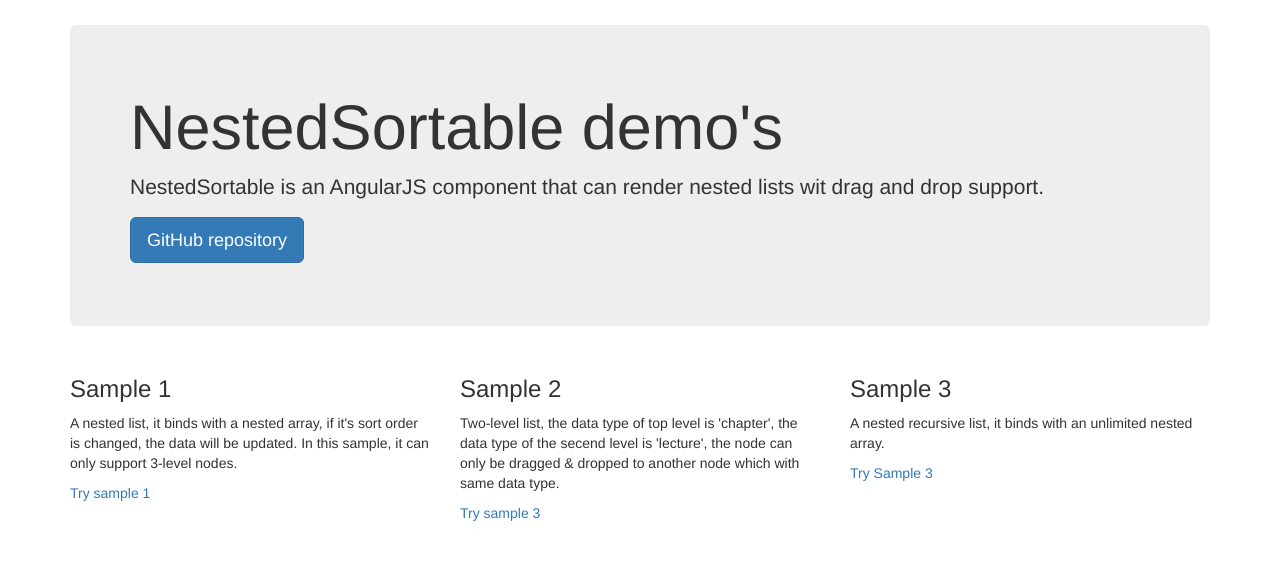
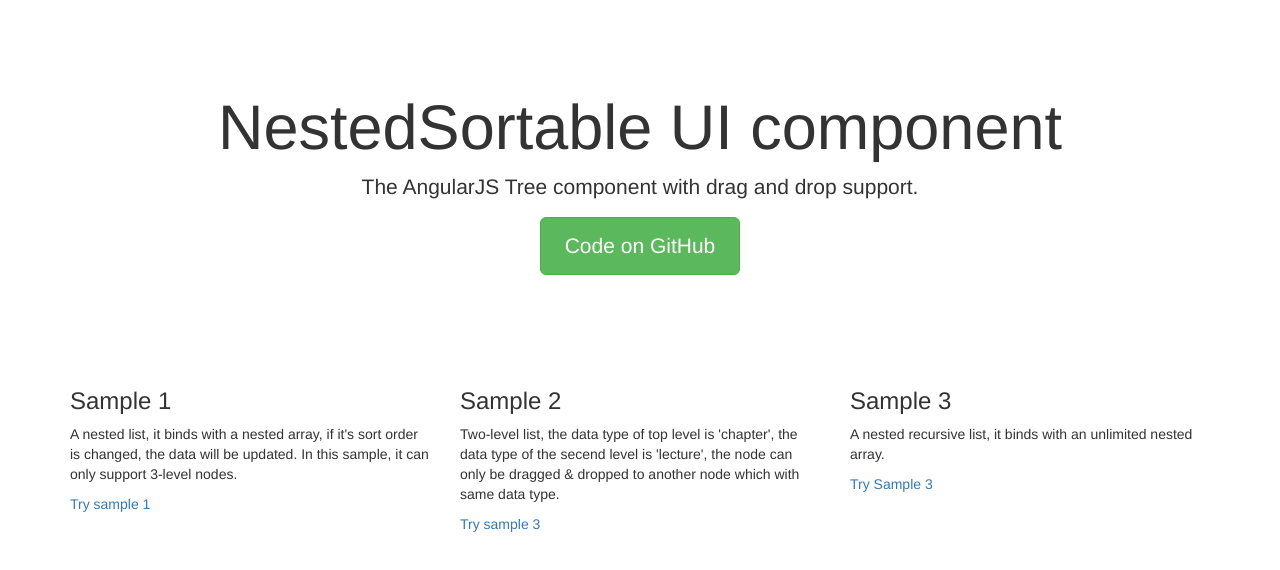
Before and after one commit to angular-ui-tree/angular-ui-tree, a website: page demo/index.html in a window 1280 px wide. Drawn offline with nearby package versions, Linux system fonts and the light colour scheme; files that its build step writes are made by us from their sources.

Commit message:
Improved demo header

```diff
--- a/demo/demo.css
+++ b/demo/demo.css
@@ -1,5 +1,14 @@
 body {
   padding-top: 25px;
+}
+
+.jumbotron {
+  text-align: center;
+  background-color: transparent;
+}
+.jumbotron .btn {
+  font-size: 21px;
+  padding: 14px 24px;
 }
 
 pre {
--- a/demo/index.html
+++ b/demo/index.html
@@ -11,14 +11,11 @@
 <body ng-app="demo">
 
   <div class="container" ng-controller="sample3Ctrl">
+
     <div class="jumbotron">
-      <h1>NestedSortable demo's</h1>
-      <p>
-        NestedSortable is an AngularJS component that can render nested lists wit drag and drop support.
-      </p>
-      <p>
-        <a class="btn btn-lg btn-primary" href="https://github.com/JimLiu/Angular-NestedSortable" role="button" target="_blank">GitHub repository</a>
-      </p>
+      <h1>NestedSortable UI component</h1>
+      <p class="lead">The AngularJS Tree component with drag and drop support.</p>
+      <p><a class="btn btn-lg btn-success" href="https://github.com/JimLiu/Angular-NestedSortable" role="button">Code on GitHub</a></p>
     </div>
 
     <div class="row">
```
